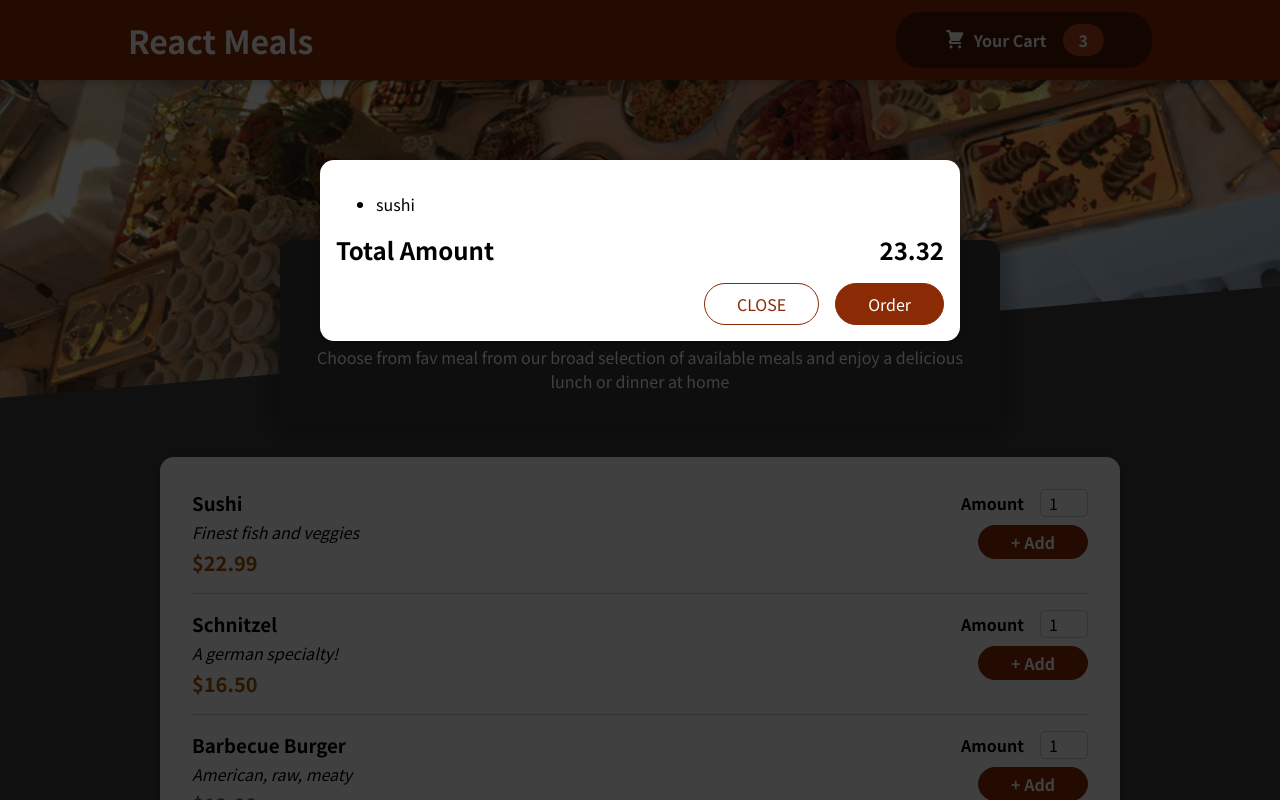
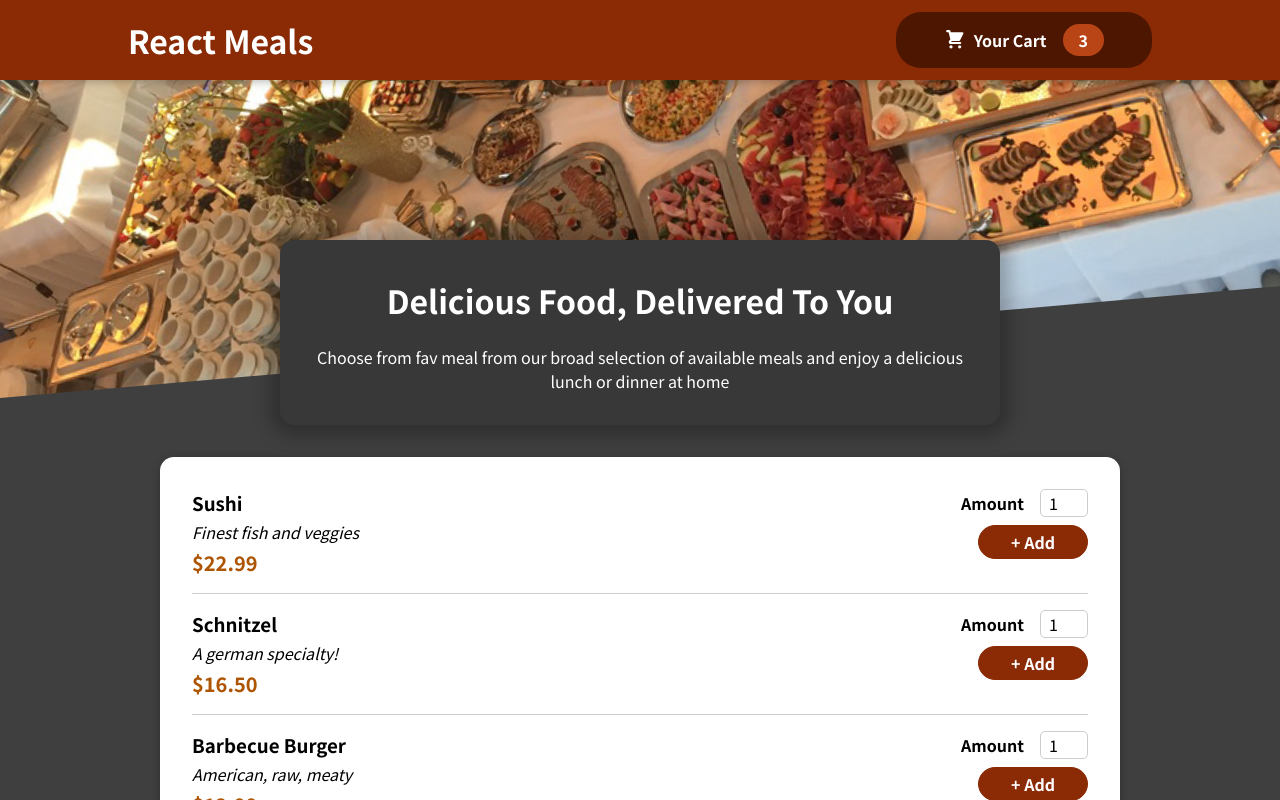
Before and after one commit to Vineeth05kumar/Creating_A_RestaurantWebsite, a React (Create React App) app: page / in a window 1280 px wide. Shown: the top 800 px of the page. Built offline with nearby package versions, Linux system fonts and the light colour scheme.

Commit message:
Made cart button work for closing and opening using useState

```diff
--- a/src/App.js
+++ b/src/App.js
@@ -1,12 +1,20 @@
+import { useState } from 'react';
 import Header from './components/Layout/Header';
 import Meals from './components/Meals/Meals';
 import Cart from './components/Cart/Cart';
 
 function App() {
+  const [ isClicked, setIsClicked] = useState(false);
+  const cartClickHandler = () => {
+    setIsClicked(true);
+  }
+  const onCloseHandler =() => {
+    setIsClicked(false);
+  }
   return (
     <>
-    <Cart />
-      <Header />
+    { isClicked && <Cart onClose={onCloseHandler}/>}
+      <Header onCartClick={cartClickHandler}/>
       <main>
         <Meals />
       </main>
--- a/src/components/Cart/Cart.js
+++ b/src/components/Cart/Cart.js
@@ -17,7 +17,7 @@ export default function Cart(props) {
         <span>23.32</span>
       </div>
       <div className={classes.actions}>
-        <button className={classes['button--alt']}>CLOSE</button>
+        <button className={classes['button--alt']} onClick={props.onClose}>CLOSE</button>
         <button className={classes.button}>Order</button>
       </div>
     </Modal>
--- a/src/components/Layout/Header.js
+++ b/src/components/Layout/Header.js
@@ -7,7 +7,7 @@ export default function Header(props) {
     <>
       <header className={classes.header}>
         <h1>React Meals</h1>
-        <HeaderCartButton />
+        <HeaderCartButton onClickOnCart={props.onCartClick}/>
       </header>
       <div className={classes["main-image"]}>
         <img src={imageMeal} alt="Mealimage" />
--- a/src/components/Layout/HeaderCartButton.js
+++ b/src/components/Layout/HeaderCartButton.js
@@ -2,7 +2,7 @@ import classes from "./HeaderCartButton.module.css";
 import CartIcon from "../Cart/CartIcon";
 
 export default function HeaderCartButton(props) {
-  return <button className={classes.button}>
+  return <button className={classes.button} onClick={props.onClickOnCart}>
     <span className={classes.icon}>
         <CartIcon />
     </span>
```
